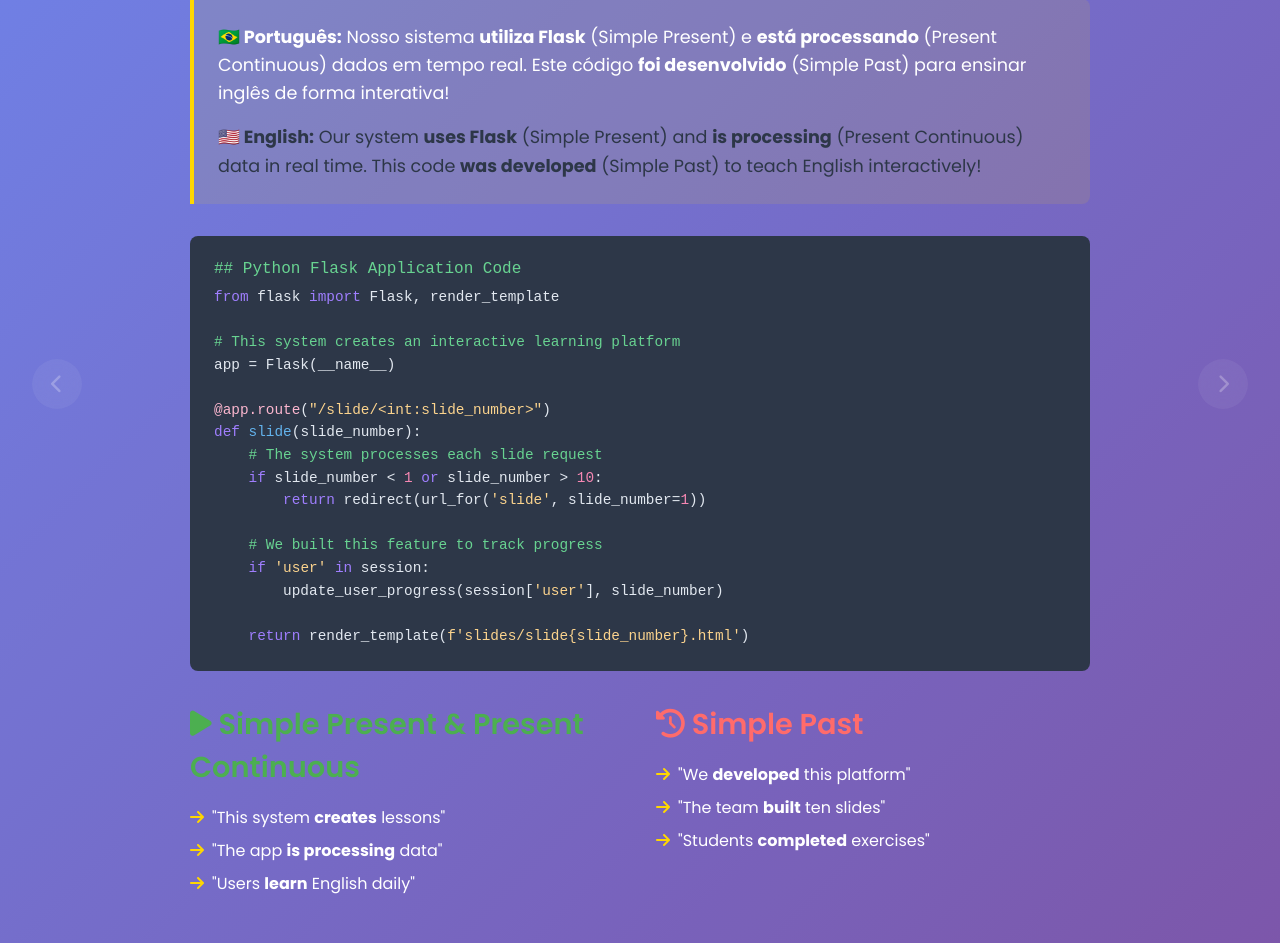
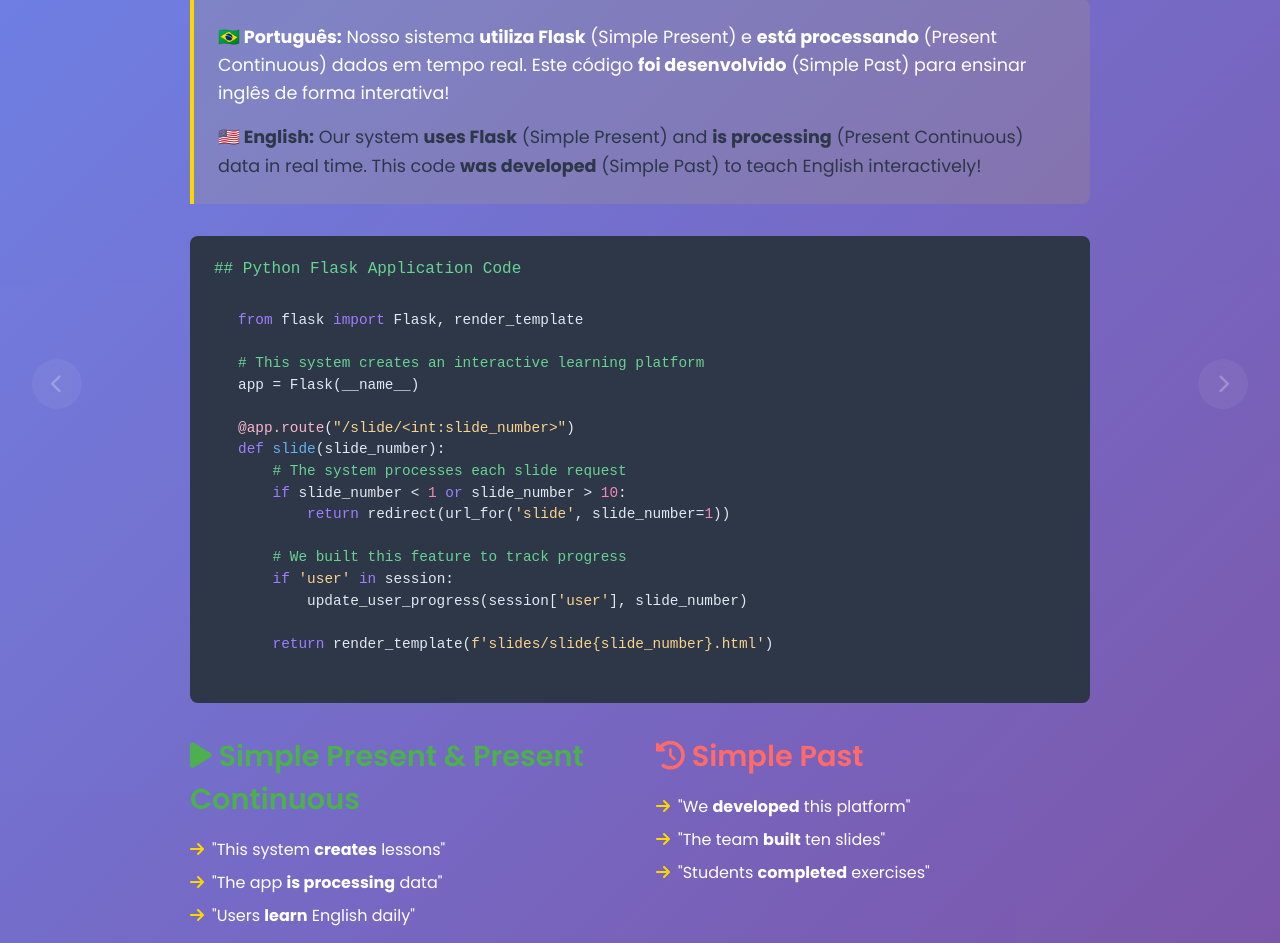
Before and after one commit to chiapettaiago/seminario, a Flask app: template templates/slides/slide2.html in a window 1280 px wide. Shown: the part 297-1240 px from the top of the page. Run offline with Flask 3, Linux system fonts and the light colour scheme; the template is opened without the code that fills it: most values are stand-ins (such as "Sample title", 1, 10 or a date in 2020).

Commit message:
slides 1 to 3 finished

```diff
--- a/static/css/presentation.css
+++ b/static/css/presentation.css
@@ -8,27 +8,33 @@
     margin: 1rem 0 !important;
     color: #e2e8f0 !important;
     font-family: 'Courier New', monospace !important;
-    overflow-x: auto !important;
     width: 100% !important;
     max-width: 100% !important;
     box-sizing: border-box !important;
+    overflow: hidden !important; /* mantém tudo dentro da caixa */
 }
 
 .code-block pre {
     margin: 0 !important;
     line-height: 1.5 !important;
-    white-space: pre-wrap !important;
-    word-wrap: break-word !important;
-    overflow-wrap: break-word !important;
+    white-space: pre !important; /* não quebra linhas; usa scroll horizontal */
+    overflow-x: auto !important;
+    overflow-y: hidden !important;
     font-size: 0.9rem !important;
+    width: 100% !important;
+    max-width: 100% !important;
+    display: block !important;
+    -webkit-overflow-scrolling: touch !important; /* inércia no mobile */
+    border-radius: inherit !important;
 }
 
 .code-block code {
     color: #e2e8f0 !important;
     font-family: 'Courier New', monospace !important;
     font-size: 0.9rem !important;
-    white-space: pre-wrap !important;
-    word-wrap: break-word !important;
+    white-space: inherit !important; /* herda do pre */
+    display: inline-block !important;
+    min-width: 100% !important; /* garante que o código não quebre a caixa */
 }
 
 /* Responsive code blocks */
--- a/templates/slides/slide2.html
+++ b/templates/slides/slide2.html
@@ -4,12 +4,6 @@
 
 {% block content %}
 <div style="text-align: left; width: 100%;">
-        <style>
-            @media (max-width: 768px) {
-                .code-block { width: 100% !important; max-width: 100% !important; }
-                .code-block pre, .code-block code { white-space: pre-wrap !important; word-wrap: break-word !important; overflow-wrap: break-word !important; }
-            }
-        </style>
     <h2><i class="fas fa-code"></i> Como o Sistema Funciona / How the System Works</h2>
     <div style="background: rgba(255, 215, 0, 0.1); border-left: 4px solid #FFD700; padding: 1.5rem; margin-bottom: 2rem; border-radius: 0 8px 8px 0; animation: fadeIn 1s ease-out;">
         <p style="margin-bottom: 1rem; font-size: 1.1rem;">
@@ -22,9 +16,9 @@
         </p>
     </div>
 
-    <div class="code-block" style="animation: slideInUp 1s ease-out 0.5s both; width: 100%; max-width: 100%; overflow-x: auto;">
+    <div class="code-block" style="animation: slideInUp 1s ease-out 0.5s both;">
         <div style="color: #68d391; margin-bottom: 0.5rem;">## Python Flask Application Code</div>
-        <pre style="width: 100%; max-width: 100%; overflow-x: auto;"><code><span style="color: #9f7efe;">from</span> flask <span style="color: #9f7efe;">import</span> Flask, render_template
+        <pre style="background: #2d3748; border-radius: 8px; padding: 1.5rem; margin: 0; overflow-x: auto; box-sizing: border-box; width: 100%; max-width: 100%;"><code><span style="color: #9f7efe;">from</span> flask <span style="color: #9f7efe;">import</span> Flask, render_template
 
 <span style="color: #68d391;"># This system creates an interactive learning platform</span>
 app = Flask(__name__)
```
